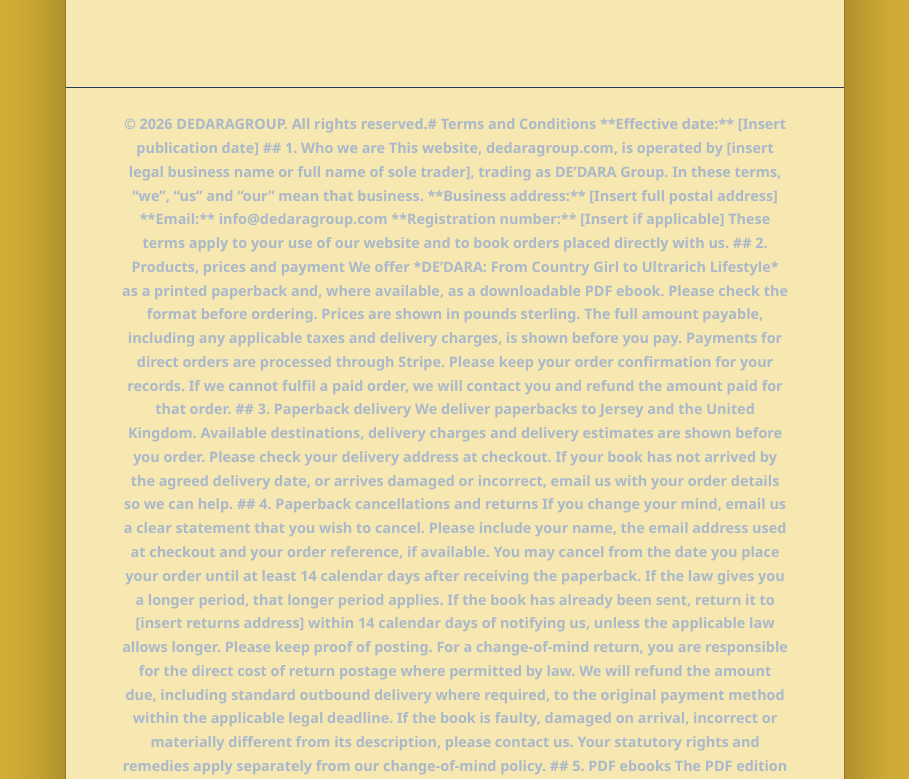
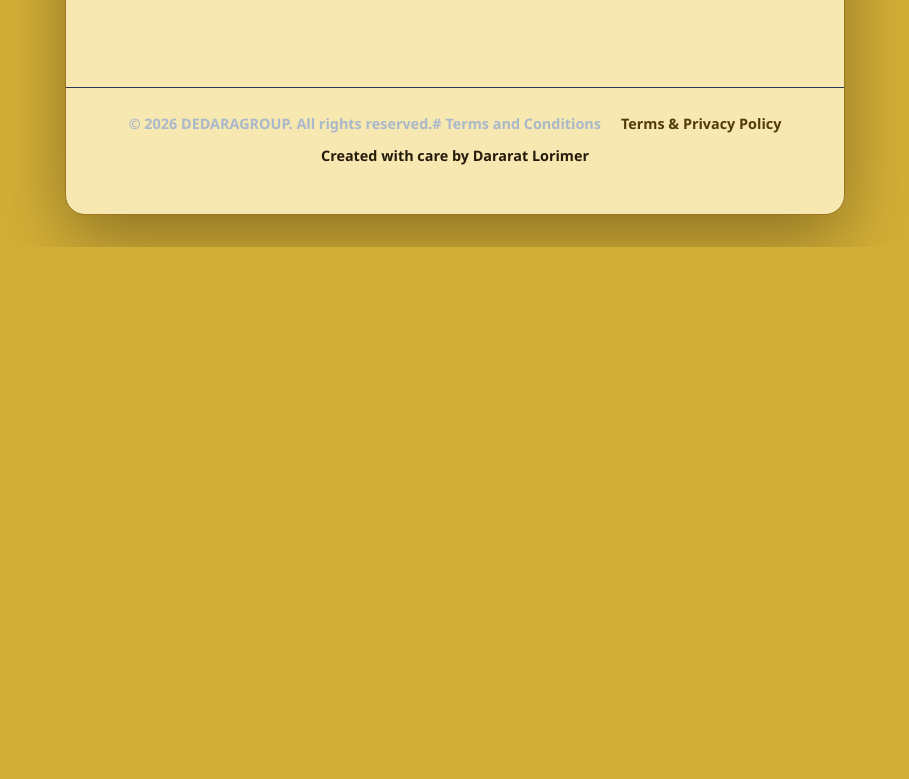
Before and after one commit to dararat2025/DEDARAGROUP, a plain HTML site: page index.html in a window 1280 px wide. Shown: the part 2421-3200 px from the top of the page, without its empty margins (185-1094 px from the left). After the commit the page ends 2668 px from the top, so only its background shows below. Drawn offline with Linux system fonts and the light colour scheme.

Commit message:
Remove terms and conditions from index.html
Removed detailed terms and conditions section from footer.

```diff
--- a/index.html
+++ b/index.html
@@ -339,65 +339,7 @@ We are committed to sustainability, thoughtful innovation, and making a positive
             <footer>
                 <span>&copy; <span id="year">2026</span> DEDARAGROUP. All rights reserved.# Terms and Conditions
 
-**Effective date:** [Insert publication date]
-
-## 1. Who we are
-
-This website, dedaragroup.com, is operated by [insert legal business name or full name of sole trader], trading as DE’DARA Group. In these terms, “we”, “us” and “our” mean that business.
-
-**Business address:** [Insert full postal address]
-**Email:** info@dedaragroup.com
-**Registration number:** [Insert if applicable]
-
-These terms apply to your use of our website and to book orders placed directly with us.
-
-## 2. Products, prices and payment
-
-We offer *DE’DARA: From Country Girl to Ultrarich Lifestyle* as a printed paperback and, where available, as a downloadable PDF ebook. Please check the format before ordering.
-
-Prices are shown in pounds sterling. The full amount payable, including any applicable taxes and delivery charges, is shown before you pay. Payments for direct orders are processed through Stripe. Please keep your order confirmation for your records.
-
-If we cannot fulfil a paid order, we will contact you and refund the amount paid for that order.
-
-## 3. Paperback delivery
-
-We deliver paperbacks to Jersey and the United Kingdom. Available destinations, delivery charges and delivery estimates are shown before you order. Please check your delivery address at checkout.
-
-If your book has not arrived by the agreed delivery date, or arrives damaged or incorrect, email us with your order details so we can help.
-
-## 4. Paperback cancellations and returns
-
-If you change your mind, email us a clear statement that you wish to cancel. Please include your name, the email address used at checkout and your order reference, if available.
-
-You may cancel from the date you place your order until at least 14 calendar days after receiving the paperback. If the law gives you a longer period, that longer period applies. If the book has already been sent, return it to [insert returns address] within 14 calendar days of notifying us, unless the applicable law allows longer. Please keep proof of posting.
-
-For a change-of-mind return, you are responsible for the direct cost of return postage where permitted by law. We will refund the amount due, including standard outbound delivery where required, to the original payment method within the applicable legal deadline.
-
-If the book is faulty, damaged on arrival, incorrect or materially different from its description, please contact us. Your statutory rights and remedies apply separately from our change-of-mind policy.
-
-## 5. PDF ebooks
-
-The PDF edition is a digital product. The product page will explain how and when you will receive it and what you need to open it. If you do not receive the file, cannot open it or receive the wrong file, contact us with your order details so we can help.
-
-Your statutory cancellation rights apply. Where the law allows those rights to end when digital supply begins, we will obtain your express consent to early delivery and your acknowledgement that starting delivery will end the cancellation right. We will provide confirmation where required. Your rights if the file is faulty, unavailable or not as described still apply.
-
-Buying the PDF gives you permission to download and read it for personal use. You may not share, resell or publicly upload it without our written permission, except as permitted by law.
-
-## 6. Website content and third-party links
-
-Our original website content, branding and book material belong to us or are used with permission. Please obtain permission before reproducing or distributing protected material beyond what the law allows.
-
-If you buy through Amazon or another retailer, that retailer handles the purchase, delivery and returns under its own terms. Please contact the retailer for help with that order.
-
-## 7. Classes, events and other services
-
-Information about Thai language, cookery, Muay Thai, cultural events or other programmes is for general information. When bookings open, we will provide the applicable prices, eligibility requirements and booking and cancellation terms before taking payment.
-
-## 8. Privacy, complaints and consumer rights
-
-Please read our [insert link to Privacy Policy] for information about how we handle personal data.
-
-For questions, cancellations or complaints, email **info@dedaragroup.com** or write to the business address above. Nothing in these terms limits any consumer rights or remedies that the law gives you. The terms that applied when you placed your order will apply to that purchase.   </span>
+ </span>
                 <a href="#legal" id="openLegalModal">Terms &amp; Privacy Policy</a>
                 <p>Created with care by Dararat Lorimer</p>
             </footer>
```
